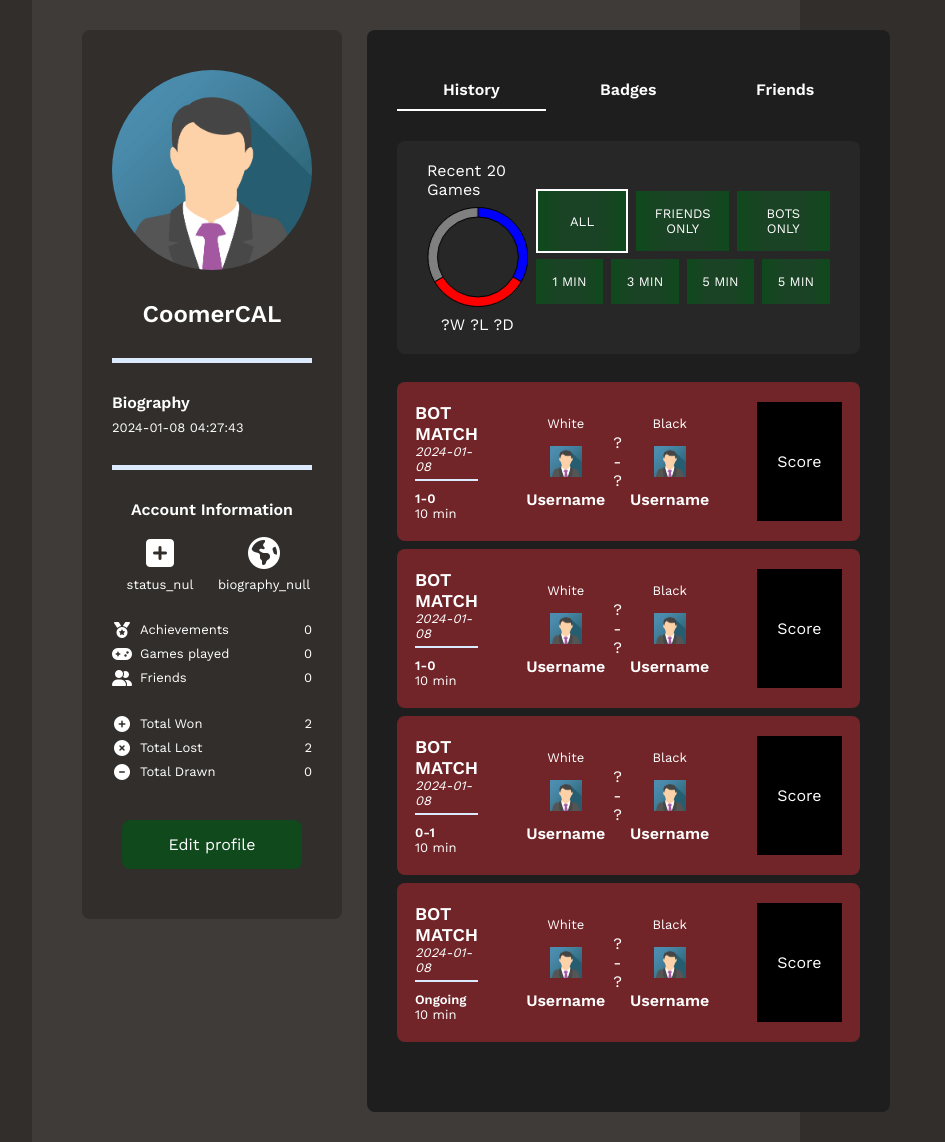
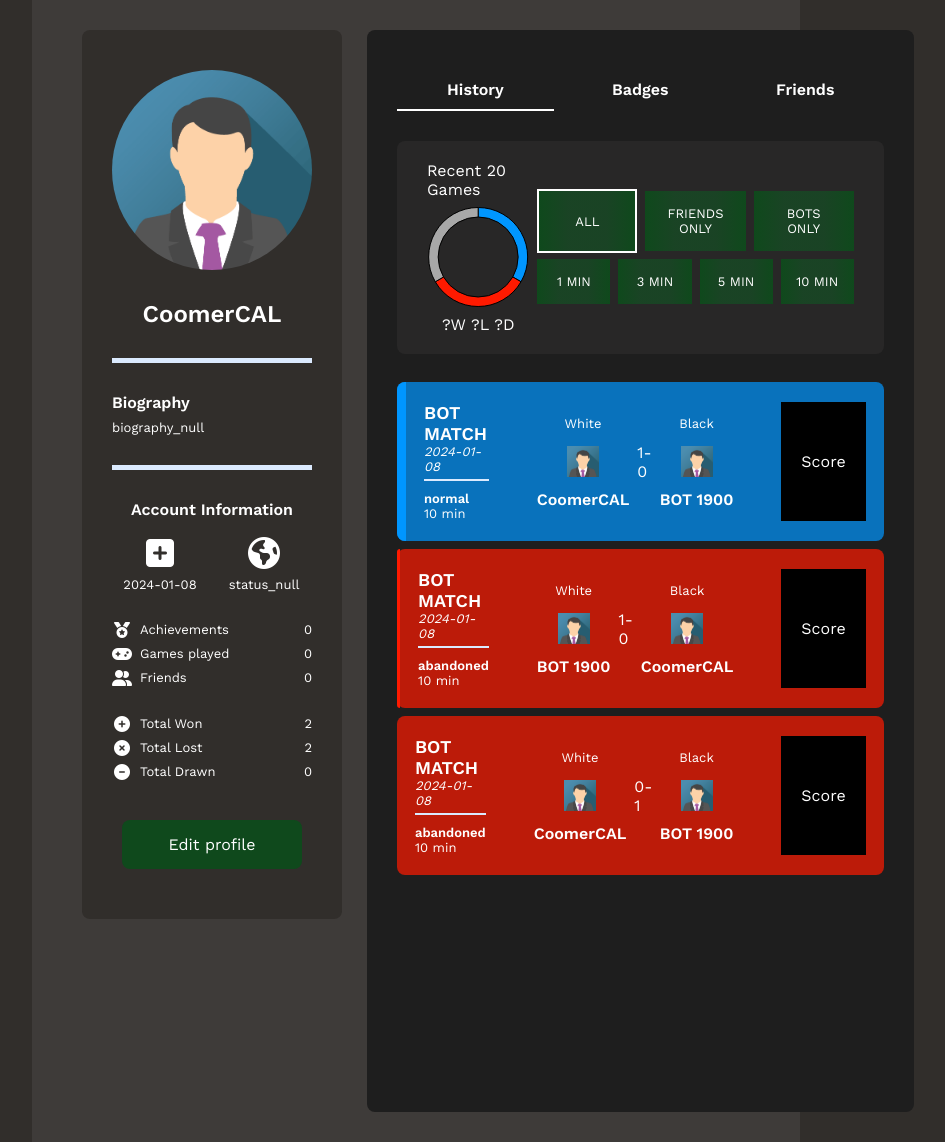
Before and after one commit to ORG4N/ChessAI, a Flask app: page /profile in a window 1280 px wide. Shown: the part 104-1246 px from the top of the page, without its empty margins (224-1169 px from the left). Run offline with Flask 2, Linux system fonts and the light colour scheme; a user stored in the database is signed in; data comes from the database, SQL or seed files in the repository; both versions use the stored data as it was after the commit; style sheets or scripts are compiled from the project's sources; some libraries are stand-ins or nearby versions.

Commit message:
profile page counters for win,loss,draw

```diff
--- a/src/app.py
+++ b/src/app.py
@@ -49,16 +49,16 @@ def game(id_):
     conn = get_db_connection()
     game = conn.execute("SELECT * FROM Match WHERE MatchID = (?)", [id_]).fetchone()     # Fetch MATCH info
 
+    computerID = game["Bot"]            # Fetch ID for COMPUTER player
+    playerID = current_user.get_id()    # Fetch ID for HUMAN player
+
     if request.method == 'POST':
 
         # Computer (AKA Bot) turn
         if 'fen' in request.form:
 
-            computerID = game["Bot"]            # Fetch ID for COMPUTER player
-            playerID = current_user.get_id()    # Fetch ID for HUMAN player
-
-            # Find MatchBot record
-            bot = conn.execute("SELECT * FROM MatchBot WHERE (MatchID, BotID) = (?, ?)", [id_, computerID]).fetchone()
+            # Find Bot record
+            bot = conn.execute("SELECT * FROM Bot WHERE (BotID) = (?)", [computerID]).fetchone()
 
             # Get rating and form string to create model path
             rating = bot["Rating"]
@@ -89,6 +89,12 @@ def game(id_):
 
             conn.execute("UPDATE Match SET Result = ?, Termination = ?, Moves = ?"
                         " WHERE MatchID = ?", (result, termination, moves, id_))
+
+            conn.execute("UPDATE MatchBot SET Points = ?"
+                        " WHERE MatchID = ? AND BotID = ?", (bot_points, id_, computerID))
+
+            conn.execute("UPDATE MatchPlayer SET Points = ?"
+                        " WHERE MatchID = ? AND BotID = ?", (player_points, id_, playerID))
 
             conn.commit()
             conn.close()
@@ -330,20 +336,80 @@ def register():
 
     return redirect(url_for('account'))
 
-@app.route("/learn")
+@app.route('/learn')
 @login_required
 def learn():
     return render_template("pages/learn.html")
 
-@app.route("/profile")
+@app.route('/profile', methods=['GET', 'PATCH'])
 @login_required
 def profile():
+
+    if request.method == 'PATCH':
+
+        conn = get_db_connection()
+
+        # Get Account ID
+        id = current_user.get_id()
+        profile = load_user(id)
+
+        # Get value to increment for counter
+        counter_to_increment = request.form['counter']
+
+        # If PATCH request returns draw then update draw counter
+        if counter_to_increment == "draw":
+            increment = int(profile.draws) + 1
+            conn.execute("UPDATE Player SET Draws = Draws + 1 WHERE PlayerID = ?", (id))
+            conn.commit()
+
+        if counter_to_increment == "win":
+            increment = int(profile.wins) + 1
+            conn.execute("UPDATE Player SET Wins = ? WHERE PlayerID = ?", (increment, id))
+            conn.commit()
+
+        if counter_to_increment == "loss":
+            increment = 10
+            conn.execute("UPDATE Player SET Losses = Losses + 1 WHERE PlayerID = ?", (id))
+            conn.commit()
+
+        conn.close()
 
     # Get Account ID
     id = current_user.get_id()
 
     # Search all matches where human participant username matches current user profile
     conn = get_db_connection()
-    fetch = conn.execute("SELECT * FROM Match WHERE Player = (?)", [id]).fetchall()
+    all_games = conn.execute("SELECT * FROM Match WHERE Player = (?)", [id]).fetchall()
 
-    return render_template("pages/profile.html", games=fetch)
+    if not all_games:
+        render_template("pages/profile.html")
+
+    # A list that stores all the games queried as objects
+    games = []
+
+    # If games display them
+    if all_games:
+        # For each Match that needs to be displayed - Get Bot & Player usernames and pic
+        for i in all_games:
+
+            match_id = i["MatchID"]
+
+            bot_id = i["Bot"]
+            bot_profile = conn.execute("SELECT * FROM Bot WHERE BotID = (?)", [bot_id]).fetchone()
+            bot_match   = conn.execute("SELECT * FROM MatchBot WHERE BotID = (?) AND MatchID = (?)", [bot_id, match_id]).fetchone()
+            bot = Player(bot_id, bot_profile["Username"], bot_match["Color"], bot_match["Points"])
+
+            human_profile = conn.execute("SELECT * FROM Player WHERE PlayerID = (?)", [id]).fetchone()
+            human_match   = conn.execute("SELECT * FROM MatchPlayer WHERE PlayerID = (?) AND MatchID = (?)", [id, match_id]).fetchone()
+            human = Player(id, human_profile["Username"], human_match["Color"], human_match["Points"])
+
+            game = Game(match_id, bot, human, i["Event"], i["Site"], i["Date"], i["Round"], i["Result"], i["Time"], i["Termination"], i["Moves"])
+            games.append(game)
+
+        conn.close()
+        return render_template("pages/profile.html", games=games, bot=bot)
+
+    # If no games then omit returning objects games and bot
+    else:
+        conn.close()
+        return render_template("pages/profile.html")
--- a/src/models.py
+++ b/src/models.py
@@ -1,7 +1,7 @@
 from flask_login import UserMixin
 
 class User(UserMixin):
-    def __init__(self, id, username, password, created, online, biography, picture, wins, losses, draws):
+    def __init__(self, id, username, password, online, biography, created, picture, wins, losses, draws):
         self.id = str(id)
         self.username = username
         self.password = password
--- a/src/static/js/profile.js
+++ b/src/static/js/profile.js
@@ -8,7 +8,7 @@ window.addEventListener('load', function () {
     data = {
         datasets: [{
             data: [won,lost,drawn],
-            backgroundColor: ["blue", "red", "grey"],
+            backgroundColor: ["#0096FF", "#FF1A00", "#A8A8A8"],
             borderWidth:1,
             borderColor: "black"
         }],
--- a/src/static/styles/css/profile.css
+++ b/src/static/styles/css/profile.css
@@ -45,8 +45,28 @@ hr.thin {
   text-align: center;
 }
 
+.win {
+  background-color: rgba(0, 150, 255, 0.7);
+}
+.win .indent {
+  background-color: rgb(0, 150, 255);
+}
+
+.lose {
+  background-color: rgba(255, 26, 0, 0.7);
+}
+.lose .indent {
+  background-color: rgb(255, 26, 0);
+}
+
+.draw {
+  background-color: rgba(168, 168, 168, 0.7);
+}
+.draw .indent {
+  background-color: rgb(168, 168, 168);
+}
+
 .game-container {
-  background-color: #722529;
   border: 0px;
   border-radius: 8px;
   color: #FFFFFF;
@@ -54,7 +74,6 @@ hr.thin {
   text-align: left;
 }
 .game-container .indent {
-  background-color: #D8281D;
   display: flex;
   align-self: stretch;
   width: 3%;
@@ -67,6 +86,9 @@ hr.thin {
 }
 .game-container .participants .row {
   height: 100%;
+}
+.game-container .participants .result {
+  flex-basis: 20%;
 }
 .game-container .performance {
   align-self: stretch;
@@ -92,7 +114,7 @@ hr.thin {
   font-size: small;
   font-style: italic;
 }
-.game-container .wrapper .result {
+.game-container .wrapper .termination {
   font-size: small;
   font-weight: bold;
 }
@@ -104,6 +126,7 @@ hr.thin {
   font-size: small;
   display: flex;
   align-items: center;
+  flex-basis: 40%;
 }
 .game-container .wrapper .player .team {
   font-size: small;
@@ -115,6 +138,8 @@ hr.thin {
 .game-container .wrapper .player .player-username {
   font-size: medium;
   font-weight: bold;
+  text-align: center;
+  white-space: nowrap;
 }
 
 .container {
--- a/src/static/styles/sass/profile.scss
+++ b/src/static/styles/sass/profile.scss
@@ -48,8 +48,31 @@ hr.thin{
     text-align: center;
 }
 
+.win {
+    background-color: rgb(0, 150, 255, .7);
+
+    .indent{
+        background-color:  rgb(0, 150, 255, 1);
+    }
+}
+
+.lose {
+    background-color: rgb(255, 26, 0, 0.7);
+
+    .indent{
+        background-color: rgb(255, 26, 0, 1);
+    }
+}
+
+.draw {
+    background-color: rgb(168,168,168, 0.7);
+
+    .indent{
+        background-color: rgb(168,168,168, 1);
+    }
+}
+
 .game-container{
-    background-color: #722529;
     border: 0px;
     border-radius: 8px;
     color:#FFFFFF;
@@ -57,7 +80,6 @@ hr.thin{
     text-align: left;
 
     .indent{
-        background-color: #D8281D;
         display: flex;
         align-self: stretch;
         width: 3%;
@@ -72,6 +94,11 @@ hr.thin{
         .row{
             height: 100%;
         }
+
+        .result{
+            flex-basis: 20%;
+        }
+
     }
 
     .performance{
@@ -103,7 +130,7 @@ hr.thin{
             font-style: italic;
         }
 
-        .result{
+        .termination{
             font-size: small;
             font-weight: bold;
         }
@@ -117,6 +144,7 @@ hr.thin{
             font-size: small;
             display: flex;
             align-items: center;
+            flex-basis: 40%;
 
             .team{
                 font-size: small;
@@ -130,6 +158,8 @@ hr.thin{
             .player-username{
                 font-size: medium;
                 font-weight: bold;
+                text-align: center;
+                white-space: nowrap;
             }
         }
     }
--- a/src/templates/pages/profile.html
+++ b/src/templates/pages/profile.html
@@ -243,7 +243,7 @@
                   </div>
                   <div class="item middle">
                     <button class="filter-btn">
-                      <div class="text"> 5 min</div>
+                      <div class="text"> 10 min</div>
                     </button>
                   </div>
                 </div>
@@ -266,27 +266,43 @@
 
       {% else %}
       {% for game in games %}
-        <div class="item">
-          <div class="game-container" id='{{game["MatchID"]}}'>
+      {% if game.result != "Ongoing" %}
+
+        <a href="/game/bot/{{game.id}}" class="item">
+
+          {% if game.result == "1-0" and game.human.color == "white" %}
+          <div class="game-container win" id='{{game.id}}'>
+          {% elif game.result == "1-0" and game.human.color == "black" %}
+          <div class="game-container lose" id='{{game.id}}'>
+          {% elif game.result == "0-1" and game.human.color == "white" %}
+          <div class="game-container lose" id='{{game.id}}'>
+          {% elif game.result == "0-1" and game.human.color == "black" %}
+          <div class="game-container win" id='{{game.id}}'>
+
+          {% elif game.result == "1/2-1/2" %}
+          <div class="game-container draw" id='{{game.id}}'>
+          {% endif %}
+
+
             <div class="row">
 
               <div class="col indent"></div>
 
               <div class="col wrapper nogap">
                 <div class="row">
-                  <div class="event"> {{game["Event"]}} </div>
+                  <div class="event"> {{game.event}} </div>
                 </div>
                 <div class="row">
-                  <div class="date"> {{game["Date"][:10]}} </div>
+                  <div class="date"> {{game.date[:10]}} </div>
                 </div>
                 <div class="row">
                   <hr class="thin">
                 </div>
                 <div class="row">
-                  <div class="result"> {{game["Result"]}} </div>
+                  <div class="termination"> {{game.termination}} </div>
                 </div>
                 <div class="row">
-                  <div class="time"> {{game["Time"]|string + " min"}} </div>
+                  <div class="time"> {{game.time|string + " min"}} </div>
                 </div>
               </div>
 
@@ -296,15 +312,35 @@
                   <div class="col player">
                     <div class="row middle team"> White</div>
                     <img src="static/images/avatar_placeholder.png" alt="Avatar" class="row middle pic"> </img>
-                    <div class="row middle player-username"> Username</div>
+                    <div class="row middle player-username">
+
+                      {% if game.computer.color == "white" %}
+                        {{game.computer.username}}
+
+                      {% else %}
+                        {{game.human.username}}
+
+                      {% endif %}
+
+                    </div>
                   </div>
 
-                  <div class="col row middle">? - ?</div>
+                  <div class="col row middle result">{{game.result}}</div>
 
                   <div class="col player">
                     <div class="row middle team"> Black</div>
                     <img src="static/images/avatar_placeholder.png" alt="Avatar" class="row middle pic"> </img>
-                    <div class="row middle player-username"> Username</div>
+                    <div class="row middle player-username">
+
+                      {% if game.computer.color == "black" %}
+                      {{game.computer.username}}
+
+                      {% else %}
+                        {{game.human.username}}
+
+                      {% endif %}
+
+                    </div>
                   </div>
 
                 </div>
@@ -320,8 +356,9 @@
 
             </div>
           </div>
-        </div>
+        </a>
 
+      {% endif %}
       {% endfor %}
       {% endif %}
 
@@ -337,6 +374,7 @@
           </div>
         </div>
       </div>
+
     </div>
 
     <div class="row col hidden" id="friends-section">
```
Also changed, not shown: src/static/js/game.js (+53 -0 lines), src/db/database.sqlite, 2 other files.
